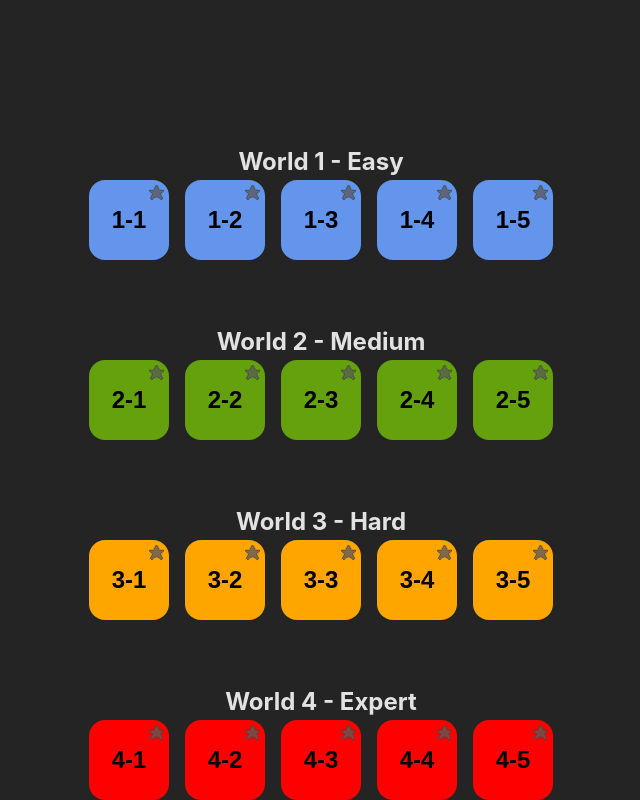
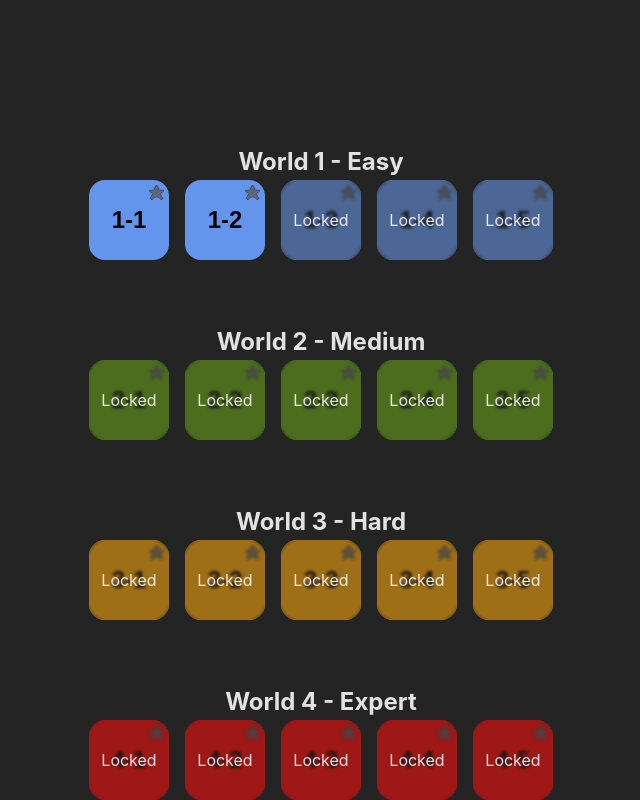
Before and after one commit to jordybronowicki37/vue-snake, a Vue app: page /#/levels in a window 1280 px wide. Shown: the part 263-1063 px from the top of the page, without its empty margins (319-959 px from the left). Built offline with nearby package versions, Linux system fonts and the light colour scheme.

Commit message:
Added locked tiles

```diff
--- a/src/components/games/snake/ui/SnakeLevelSelector.vue
+++ b/src/components/games/snake/ui/SnakeLevelSelector.vue
@@ -30,41 +30,41 @@ function onCloseInfo() {
     <div class="world-container world-1">
       <h2>World 1 - Easy</h2>
       <div>
-        <SnakeLevelTile level="1-1" :opened-info="selectedLevel==='1-1'" :on-open-info="onOpenInfo" :on-close-info="onCloseInfo"/>
-        <SnakeLevelTile level="1-2" :opened-info="selectedLevel==='1-2'" :on-open-info="onOpenInfo" :on-close-info="onCloseInfo"/>
-        <SnakeLevelTile level="1-3" :opened-info="selectedLevel==='1-3'" :on-open-info="onOpenInfo" :on-close-info="onCloseInfo"/>
-        <SnakeLevelTile level="1-4" :opened-info="selectedLevel==='1-4'" :on-open-info="onOpenInfo" :on-close-info="onCloseInfo"/>
-        <SnakeLevelTile level="1-5" :opened-info="selectedLevel==='1-5'" :on-open-info="onOpenInfo" :on-close-info="onCloseInfo"/>
+        <SnakeLevelTile level="1-1" :locked="false" :opened-info="selectedLevel==='1-1'" :on-open-info="onOpenInfo" :on-close-info="onCloseInfo"/>
+        <SnakeLevelTile level="1-2" :locked="false" :opened-info="selectedLevel==='1-2'" :on-open-info="onOpenInfo" :on-close-info="onCloseInfo"/>
+        <SnakeLevelTile level="1-3" :locked="true" :opened-info="selectedLevel==='1-3'" :on-open-info="onOpenInfo" :on-close-info="onCloseInfo"/>
+        <SnakeLevelTile level="1-4" :locked="true" :opened-info="selectedLevel==='1-4'" :on-open-info="onOpenInfo" :on-close-info="onCloseInfo"/>
+        <SnakeLevelTile level="1-5" :locked="true" :opened-info="selectedLevel==='1-5'" :on-open-info="onOpenInfo" :on-close-info="onCloseInfo"/>
       </div>
     </div>
     <div class="world-container world-2">
       <h2>World 2 - Medium</h2>
       <div>
-        <SnakeLevelTile level="2-1" :opened-info="selectedLevel==='2-1'" :on-open-info="onOpenInfo" :on-close-info="onCloseInfo"/>
-        <SnakeLevelTile level="2-2" :opened-info="selectedLevel==='2-2'" :on-open-info="onOpenInfo" :on-close-info="onCloseInfo"/>
-        <SnakeLevelTile level="2-3" :opened-info="selectedLevel==='2-3'" :on-open-info="onOpenInfo" :on-close-info="onCloseInfo"/>
-        <SnakeLevelTile level="2-4" :opened-info="selectedLevel==='2-4'" :on-open-info="onOpenInfo" :on-close-info="onCloseInfo"/>
-        <SnakeLevelTile level="2-5" :opened-info="selectedLevel==='2-5'" :on-open-info="onOpenInfo" :on-close-info="onCloseInfo"/>
+        <SnakeLevelTile level="2-1" :locked="true" :opened-info="selectedLevel==='2-1'" :on-open-info="onOpenInfo" :on-close-info="onCloseInfo"/>
+        <SnakeLevelTile level="2-2" :locked="true" :opened-info="selectedLevel==='2-2'" :on-open-info="onOpenInfo" :on-close-info="onCloseInfo"/>
+        <SnakeLevelTile level="2-3" :locked="true" :opened-info="selectedLevel==='2-3'" :on-open-info="onOpenInfo" :on-close-info="onCloseInfo"/>
+        <SnakeLevelTile level="2-4" :locked="true" :opened-info="selectedLevel==='2-4'" :on-open-info="onOpenInfo" :on-close-info="onCloseInfo"/>
+        <SnakeLevelTile level="2-5" :locked="true" :opened-info="selectedLevel==='2-5'" :on-open-info="onOpenInfo" :on-close-info="onCloseInfo"/>
       </div>
     </div>
     <div class="world-container world-3">
       <h2>World 3 - Hard</h2>
       <div>
-        <SnakeLevelTile level="3-1" :opened-info="selectedLevel==='3-1'" :on-open-info="onOpenInfo" :on-close-info="onCloseInfo"/>
-        <SnakeLevelTile level="3-2" :opened-info="selectedLevel==='3-2'" :on-open-info="onOpenInfo" :on-close-info="onCloseInfo"/>
-        <SnakeLevelTile level="3-3" :opened-info="selectedLevel==='3-3'" :on-open-info="onOpenInfo" :on-close-info="onCloseInfo"/>
-        <SnakeLevelTile level="3-4" :opened-info="selectedLevel==='3-4'" :on-open-info="onOpenInfo" :on-close-info="onCloseInfo"/>
-        <SnakeLevelTile level="3-5" :opened-info="selectedLevel==='3-5'" :on-open-info="onOpenInfo" :on-close-info="onCloseInfo"/>
+        <SnakeLevelTile level="3-1" :locked="true" :opened-info="selectedLevel==='3-1'" :on-open-info="onOpenInfo" :on-close-info="onCloseInfo"/>
+        <SnakeLevelTile level="3-2" :locked="true" :opened-info="selectedLevel==='3-2'" :on-open-info="onOpenInfo" :on-close-info="onCloseInfo"/>
+        <SnakeLevelTile level="3-3" :locked="true" :opened-info="selectedLevel==='3-3'" :on-open-info="onOpenInfo" :on-close-info="onCloseInfo"/>
+        <SnakeLevelTile level="3-4" :locked="true" :opened-info="selectedLevel==='3-4'" :on-open-info="onOpenInfo" :on-close-info="onCloseInfo"/>
+        <SnakeLevelTile level="3-5" :locked="true" :opened-info="selectedLevel==='3-5'" :on-open-info="onOpenInfo" :on-close-info="onCloseInfo"/>
       </div>
     </div>
     <div class="world-container world-4">
       <h2>World 4 - Expert</h2>
       <div>
-        <SnakeLevelTile level="4-1" :opened-info="selectedLevel==='4-1'" :on-open-info="onOpenInfo" :on-close-info="onCloseInfo"/>
-        <SnakeLevelTile level="4-2" :opened-info="selectedLevel==='4-2'" :on-open-info="onOpenInfo" :on-close-info="onCloseInfo"/>
-        <SnakeLevelTile level="4-3" :opened-info="selectedLevel==='4-3'" :on-open-info="onOpenInfo" :on-close-info="onCloseInfo"/>
-        <SnakeLevelTile level="4-4" :opened-info="selectedLevel==='4-4'" :on-open-info="onOpenInfo" :on-close-info="onCloseInfo"/>
-        <SnakeLevelTile level="4-5" :opened-info="selectedLevel==='4-5'" :on-open-info="onOpenInfo" :on-close-info="onCloseInfo"/>
+        <SnakeLevelTile level="4-1" :locked="true" :opened-info="selectedLevel==='4-1'" :on-open-info="onOpenInfo" :on-close-info="onCloseInfo"/>
+        <SnakeLevelTile level="4-2" :locked="true" :opened-info="selectedLevel==='4-2'" :on-open-info="onOpenInfo" :on-close-info="onCloseInfo"/>
+        <SnakeLevelTile level="4-3" :locked="true" :opened-info="selectedLevel==='4-3'" :on-open-info="onOpenInfo" :on-close-info="onCloseInfo"/>
+        <SnakeLevelTile level="4-4" :locked="true" :opened-info="selectedLevel==='4-4'" :on-open-info="onOpenInfo" :on-close-info="onCloseInfo"/>
+        <SnakeLevelTile level="4-5" :locked="true" :opened-info="selectedLevel==='4-5'" :on-open-info="onOpenInfo" :on-close-info="onCloseInfo"/>
       </div>
     </div>
   </div>
--- a/src/components/games/snake/ui/SnakeLevelTile.vue
+++ b/src/components/games/snake/ui/SnakeLevelTile.vue
@@ -4,8 +4,9 @@ import {GetLevelData} from "../engine/SnakeStorage";
 import {GetChallengesTexts} from "../levels/SnakeChallengesServer.ts";
 import SnakeLevelChallenges from "./SnakeLevelChallenges.vue";
 
-const {level, openedInfo, onOpenInfo, onCloseInfo} = defineProps<{
-  level:string;
+const {level} = defineProps<{
+  level: string;
+  locked: boolean;
   openedInfo: boolean;
   onOpenInfo: (level: string) => void;
   onCloseInfo: () => void;
@@ -26,9 +27,10 @@ for (let i = 0; i < challengesTexts.length; i++) {
     <div class="level-tile">
       <div class="star-indicator" v-bind:class="[`star-${amountOfChallengesCompleted}`]"/>
       <button type="button" v-on:click="() => openedInfo ? onCloseInfo() : onOpenInfo(level)">{{level}}</button>
+      <div class="locked" v-if="locked">Locked</div>
     </div>
     <transition name="fade" mode="out-in">
-      <div :key="openedInfo+''" class="level-info" :hidden="!openedInfo">
+      <div :key="openedInfo+''" class="level-info" v-if="openedInfo">
         <div class="level-info-content-container">
           <div class="inverted-corners"><div/><div/></div>
           <div class="personal-stats">
@@ -61,6 +63,20 @@ for (let i = 0; i < challengesTexts.length; i++) {
   border-radius: 1rem;
   cursor: pointer;
   background-color: var(--difficulty-color);
+}
+.locked {
+  position: absolute;
+  top: 0;
+  left: 0;
+  width: 100%;
+  height: 100%;
+  display: flex;
+  justify-content: center;
+  align-items: center;
+  border-radius: 1rem;
+  background-color: #3337;
+  backdrop-filter: blur(0.1rem);
+  user-select: none;
 }
 .level-info {
   position: absolute;
```
